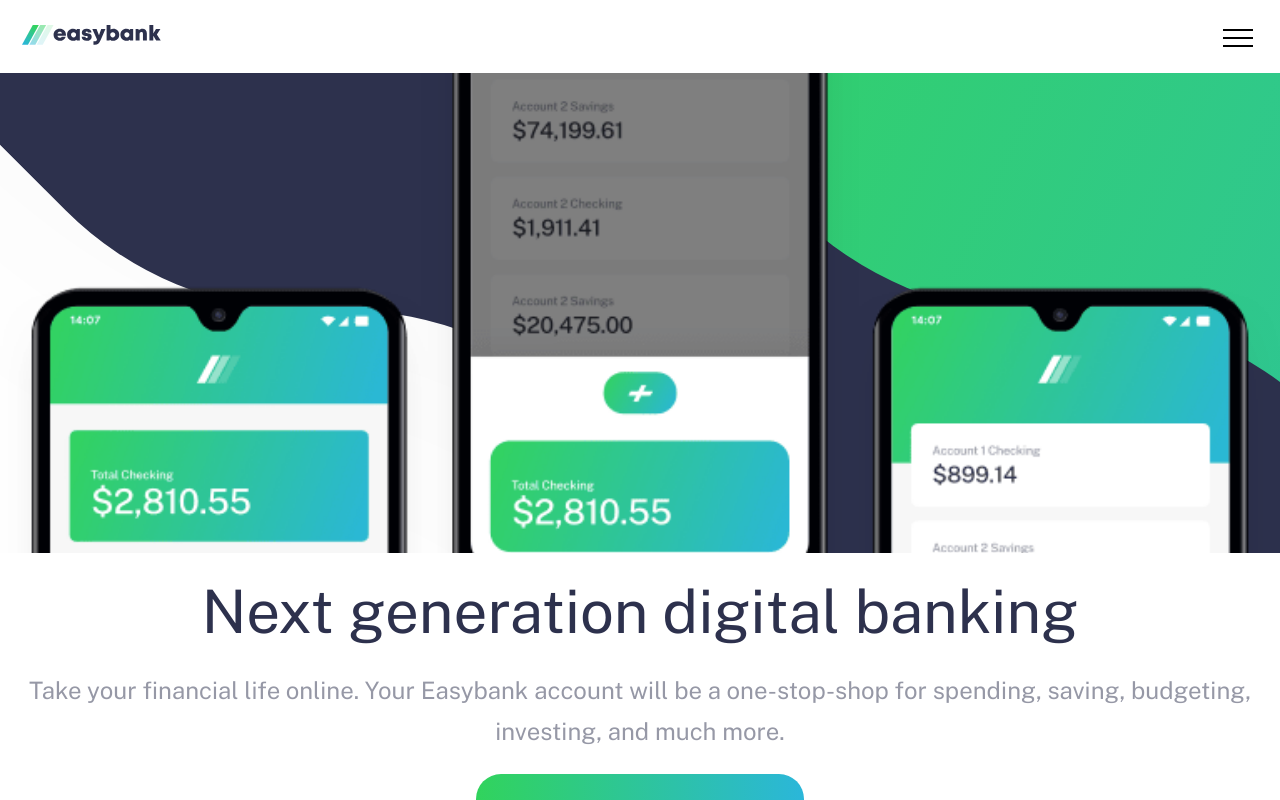
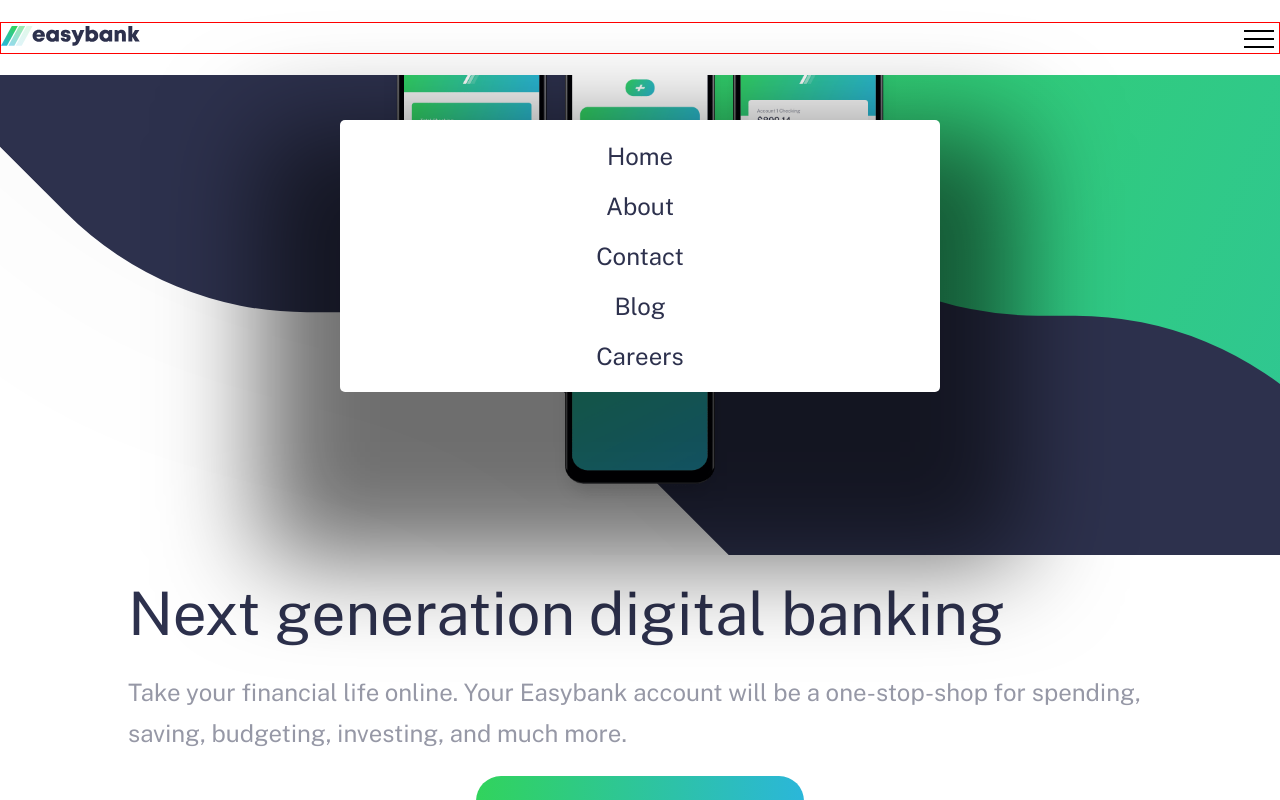
Before and after one commit to SProga/easybank, a React (Create React App) app: page / in a window 1280 px wide. Both pictures are taken after a click on the button 1238 px from the left and 36 px from the top of the page. Shown: the top 800 px of the page. Built offline with nearby package versions, Linux system fonts and the light colour scheme.

Commit message:
added some functionality to desktop

```diff
--- a/public/sass/base/_base.scss
+++ b/public/sass/base/_base.scss
@@ -48,6 +48,7 @@ body {
 
 .container {
 	max-width: 144rem;
+	margin: 0 auto;
 }
 
 .attribution {
--- a/src/components/Articles/Article/Article.module.scss
+++ b/src/components/Articles/Article/Article.module.scss
@@ -8,6 +8,7 @@
 	border-radius: 10px;
 	overflow: hidden;
 	background-color: var(--pure-white);
+	max-width: 40rem;
 
 	&__title {
 		font-size: 2.2rem;
--- a/src/components/Articles/Articles.js
+++ b/src/components/Articles/Articles.js
@@ -17,7 +17,7 @@ const Articles = (props) => {
 	});
 	return (
 		<section className={classes.articles}>
-			<h2>Lastest Articles</h2>
+			<h2 className={classes["articles__title"]}>Lastest Articles</h2>
 			{articles}
 		</section>
 	);
--- a/src/components/Articles/Articles.module.scss
+++ b/src/components/Articles/Articles.module.scss
@@ -4,4 +4,10 @@
 	align-items: center;
 	background-color: var(--light-gray);
 	padding: 5rem 0;
+	&__title {
+		display: block;
+		font-size: 3rem;
+		margin-bottom: 3rem;
+		color: var(--primary-blue);
+	}
 }
--- a/src/components/Header/Header.js
+++ b/src/components/Header/Header.js
@@ -4,7 +4,7 @@ import Navigation from "../Navigation/Navigation";
 
 const Header = () => {
 	return (
-		<header className={classes.header}>
+		<header className={`${classes.header} container`}>
 			<Navigation />
 		</header>
 	);
--- a/src/components/Header/Header.module.scss
+++ b/src/components/Header/Header.module.scss
@@ -1,3 +1,3 @@
 .header {
-	padding: 1.8rem;
+	padding: 1.8rem 0;
 }
--- a/src/components/Hero/Hero.module.scss
+++ b/src/components/Hero/Hero.module.scss
@@ -1,14 +1,33 @@
+@import "../../../public/sass/main.scss";
+
 .hero {
 	display: flex;
-	flex-direction: column;
-	padding-bottom: 10rem;
+	flex-wrap: wrap;
+	flex-direction: row;
+	justify-content: space-between;
+	@include respond(tab-land) {
+		flex-direction: column;
+		padding-bottom: 10rem;
+	}
+
 	&__left {
+		flex: 0 0 50%;
+		order: 2;
 		position: relative;
-		min-height: 60vh;
-		background-image: url("../../images/bg-intro-mobile.svg");
+		height: 50rem;
+		background-image: url("../../images/bg-intro-desktop.svg");
 		background-size: cover;
 		background-position: center;
 		background-repeat: no-repeat;
+		background-position-x: 24rem;
+		@include respond(tab-land) {
+			flex: initial;
+			width: 100%;
+			order: initial;
+			height: 60vh;
+			background-image: url("../../images/bg-intro-mobile.svg");
+			background-position-x: 0;
+		}
 		&::after {
 			content: "";
 			position: absolute;
@@ -17,14 +36,25 @@
 			width: 100%;
 			height: 100%;
 			background-image: url("../../images/image-mockups.png");
-			background-size: cover;
+			background-size: 60%;
 			background-repeat: no-repeat;
-			background-position: center -16rem;
+			background-position: 80% -10rem;
+			@include respond(tab-land) {
+				background-position: center -16rem;
+				background-size: calc(40vh + 15%);
+			}
 		}
 	}
 	&__right {
+		display: flex;
+		flex-wrap: wrap;
+		align-items: center;
+		justify-content: center;
+		flex: 0 0 50%;
 		&-content {
 			display: flex;
+			width: 80%;
+			text-align: left;
 			flex-direction: column;
 			justify-content: space-evenly;
 			min-height: 40vh;
--- a/src/components/Navigation/Navigation.js
+++ b/src/components/Navigation/Navigation.js
@@ -1,9 +1,14 @@
-import React from "react";
+import React, { useState } from "react";
 import classes from "./Navigation.module.scss";
 import Button from "../UI/Button/Button";
 import { Logo } from "../Logo/Logo";
 
 const Navigation = () => {
+	const [isNavShown, setIsNavShown] = useState(false);
+	const navToggleHandler = () => {
+		setIsNavShown(!isNavShown);
+	};
+
 	return (
 		<nav className={classes.nav}>
 			<div className={classes.logo}>
@@ -12,11 +17,14 @@ const Navigation = () => {
 				</a>
 			</div>
 
-			<button className={classes["nav__toggler"]}>
+			<button className={classes["nav__toggler"]} onClick={navToggleHandler}>
 				<span className={classes["nav__btn"]}></span>
 			</button>
 
-			<div className={classes["nav__centered"]}>
+			<div
+				className={`${classes["nav__centered"]} ${
+					classes[isNavShown ? "show__dropdown" : ""]
+				}`}>
 				<a href="/">Home</a>
 				<a href="/">About</a>
 				<a href="/">Contact</a>
--- a/src/components/Navigation/Navigation.module.scss
+++ b/src/components/Navigation/Navigation.module.scss
@@ -1,22 +1,59 @@
 @import "../../../public/sass/main.scss";
 
 .nav {
+	position: relative;
 	display: flex;
 	flex-wrap: wrap;
 	justify-content: space-between;
 	align-items: center;
+	margin: 0 auto;
+	border: 1px solid red;
 	&__centered {
-		display: none;
+		display: flex;
 		flex: 0 0 20%;
 		flex-wrap: wrap;
 		justify-content: space-evenly;
+		@include respond(tab-land) {
+			visibility: hidden;
+			opacity: 0;
+			display: flex;
+			position: fixed;
+			min-height: 34vh;
+			top: 10rem;
+			left: 0;
+			flex-direction: column;
+			width: 90%;
+			max-width: 50rem;
+			background-color: var(--pure-white);
+			border-radius: 5px;
+			z-index: 999999;
+			box-shadow: 0px 90px 100px 10vh rgba(0, 0, 0, 0.564);
+			transition: all 0.4s ease-in-out;
+
+			& > a {
+				font-size: 2rem;
+				text-decoration: none;
+				color: var(--primary-blue);
+			}
+		}
 	}
 	&__toggler {
-		padding: 5px 5px 10px;
-		background: transparent;
-		border: none;
-		cursor: pointer;
+		display: none;
+		@include respond(tab-land) {
+			display: block;
+			padding: 5px 5px 10px;
+			background: transparent;
+			border: none;
+			cursor: pointer;
+		}
 	}
+}
+
+.show__dropdown {
+	left: 50%;
+	opacity: 1;
+	visibility: visible;
+	transform: translate(-50%, 0);
 }
 
 .nav__btn {
```
